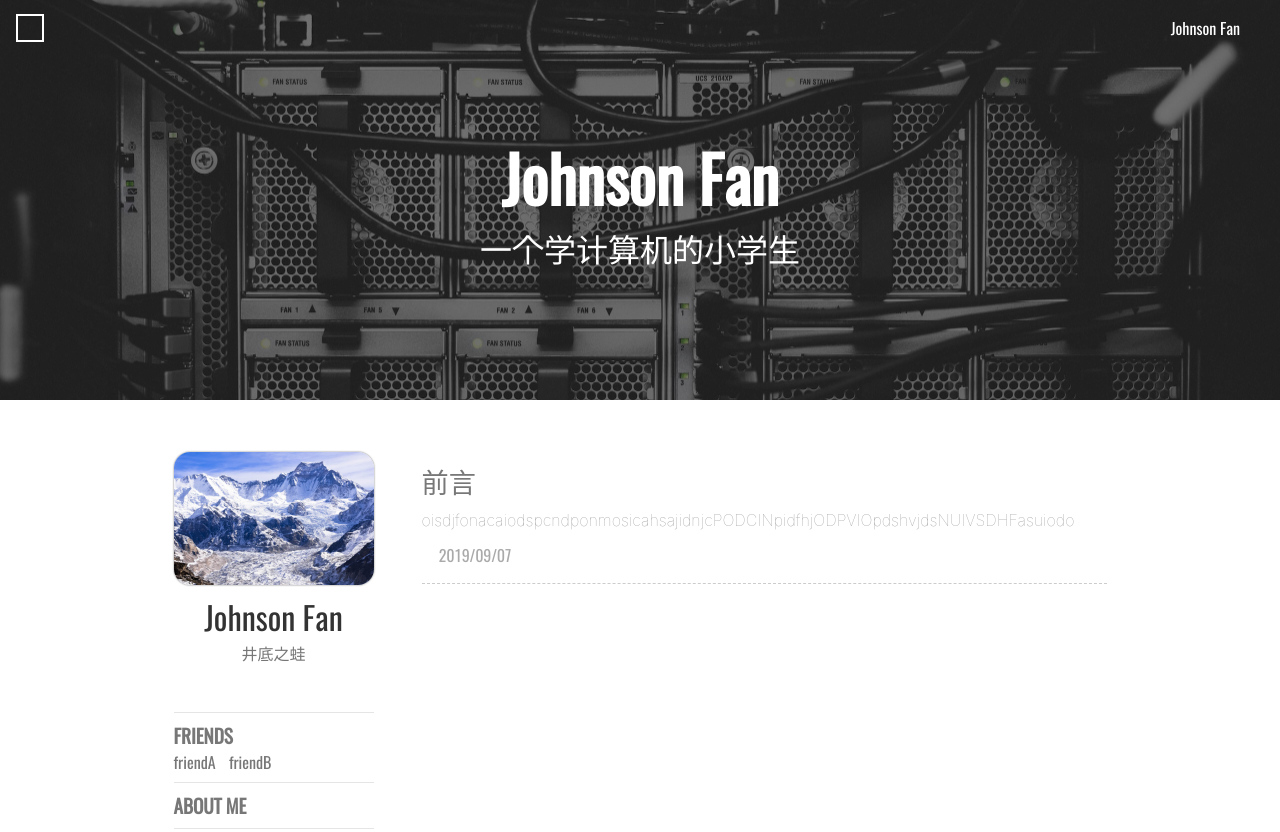
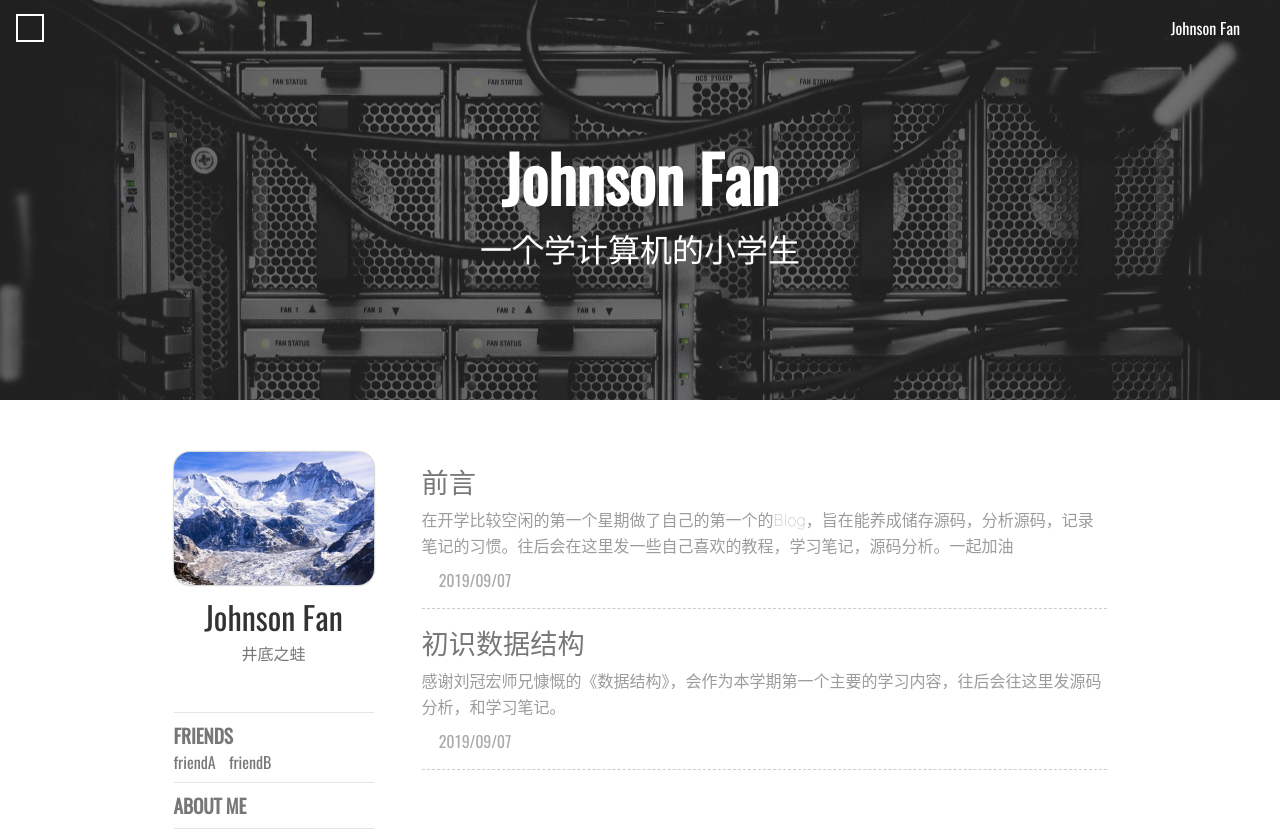
Before and after one commit to EdJohnsonFan/EdJohnsonFan.github.io, a plain HTML site: page index.html in a window 1280 px wide. Shown: the top 832 px of the page. Drawn offline with nearby package versions, Linux system fonts and the light colour scheme; some packages are replaced by stand-ins of ours; no server answers; a script that the page names is missing; a web font is replaced by a local one.

Commit message:
Site updated: 2019-09-07 02:04:42

```diff
--- a/index.html
+++ b/index.html
@@ -185,7 +185,7 @@
 }( typeof global !== "undefined" ? global : this ) );
 </script>
 
-    <link rel="icon" href="/assets/favicon.ico">
+    <link rel="icon" href="/assets/ironman.png">
     <link rel="preload" href="https://cdn.jsdelivr.net/npm/webfontloader@1.6.28/webfontloader.min.js" as="script">
     <link rel="preload" href="https://cdn.jsdelivr.net/npm/jquery@3.3.1/dist/jquery.min.js" as="script">
     <link rel="preload" href="/scripts/main.js" as="script">
@@ -359,12 +359,36 @@ height:50vh;
 
 
     <article class="index-post">
-        <a class="abstract-title" href = "/2019/09/07/前言/" >
+        <a class="abstract-title" href = "/2019/09/07/前言-1/" >
 
                 <span>前言</span>
         </a>
         <div class="abstract-content">
-            oisdjfonacaiodspcndponmosicahsajidnjcPODCINpidfhjODPVIOpdshvjdsNUIVSDHFasuiodo
+            在开学比较空闲的第一个星期做了自己的第一个的Blog，旨在能养成储存源码，分析源码，记录笔记的习惯。往后会在这里发一些自己喜欢的教程，学习笔记，源码分析。一起加油
+
+        </div>
+        <div class="abstract-post-meta">
+            <!-- date  -->
+            <div class="abstract-date">
+                <span class="abstract-calander iconfont-archer">&#xe676;</span><span class="abstract-time">2019/09/07</span>
+            </div>
+            <!-- tags  -->
+
+        </div>
+    </article>
+
+
+
+
+
+
+    <article class="index-post">
+        <a class="abstract-title" href = "/2019/09/07/数据结构/" >
+
+                <span>初识数据结构</span>
+        </a>
+        <div class="abstract-content">
+            感谢刘冠宏师兄慷慨的《数据结构》，会作为本学期第一个主要的学习内容，往后会往这里发源码分析，和学习笔记。
 
         </div>
         <div class="abstract-post-meta">
@@ -572,9 +596,16 @@ height:50vh;
 
 
 
+
+
+
+
+
+
+
     <div class="total-and-search">
         <div class="total-archive">
-        Total : 1
+        Total : 2
         </div>
         <!-- search  -->
 
@@ -590,7 +621,12 @@ height:50vh;
 
 
         <li class="archive-post-item">
-            <span class="archive-post-date">09/07</span><a class="archive-post-title" href= "/2019/09/07/前言/" >前言</a>
+            <span class="archive-post-date">09/07</span><a class="archive-post-title" href= "/2019/09/07/数据结构/" >初识数据结构</a>
+        </li>
+
+
+        <li class="archive-post-item">
+            <span class="archive-post-date">09/07</span><a class="archive-post-title" href= "/2019/09/07/前言-1/" >前言</a>
         </li>
 
     </div>
```
Also changed, not shown: archives/2019/09/index.html (+41 -5 lines), archives/2019/index.html (+41 -5 lines), archives/index.html (+41 -5 lines), 2019/09/07/前言-1/index.html (added), 2019/09/07/数据结构/index.html (added), assets/favicon.ico (deleted), assets/ironman.png (added), 1 other file.
